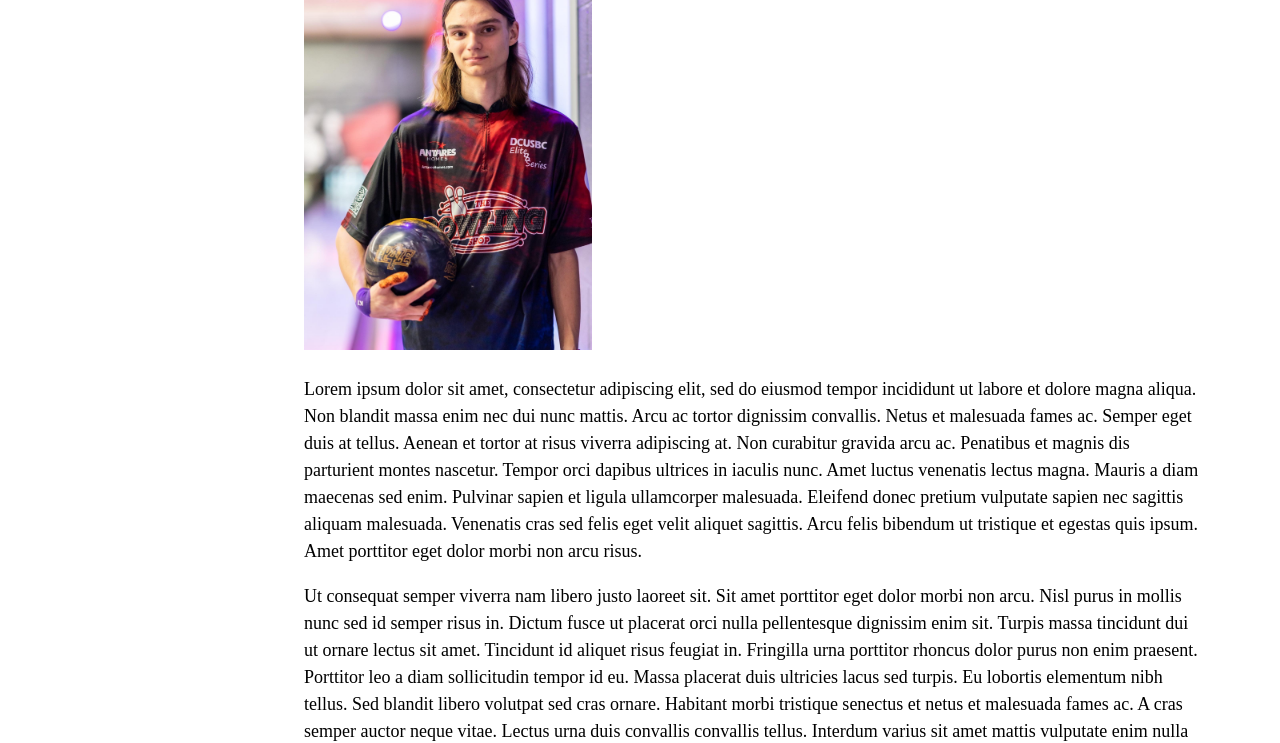
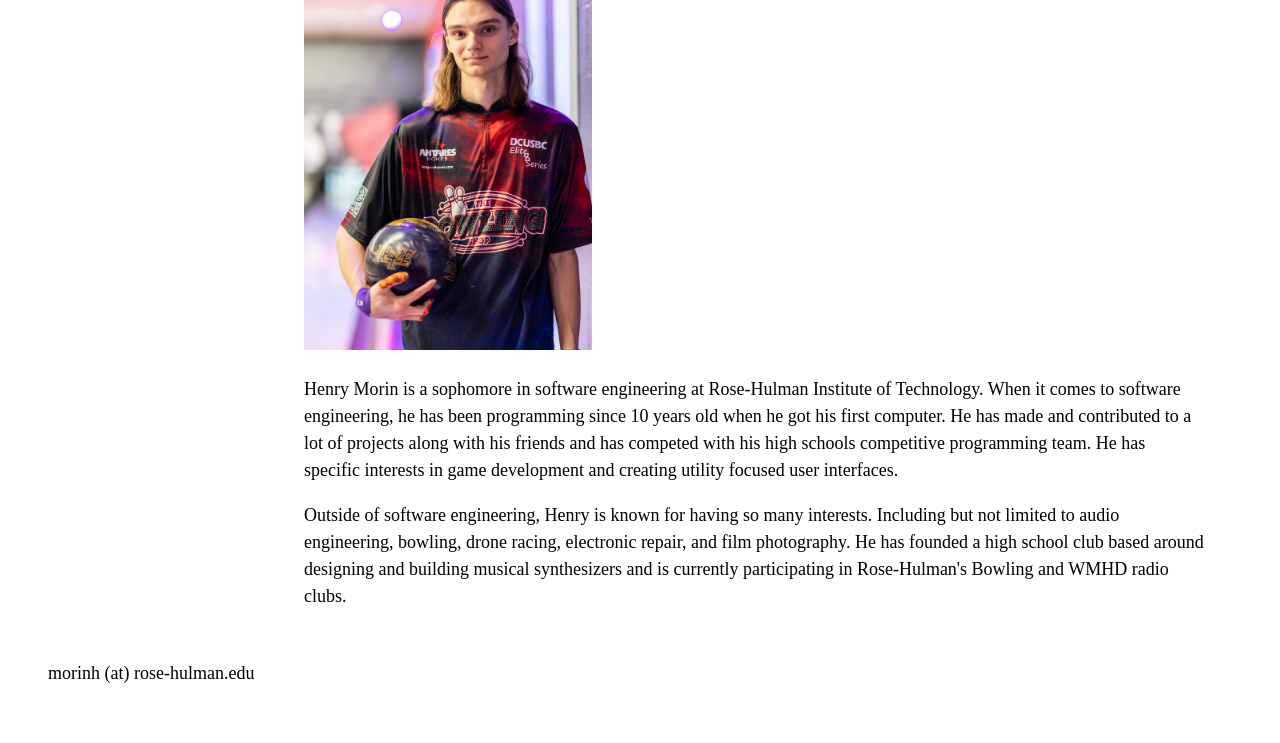
Before and after one commit to 220111/220111.github.io, a plain HTML site: page index.html in a window 1280 px wide. Shown: the part 209-952 px from the top of the page. After the commit the page ends 928 px from the top, so only its background shows below. Drawn offline with Linux system fonts and the light colour scheme.

Commit message:
updated about

```diff
--- a/index.html
+++ b/index.html
@@ -22,9 +22,9 @@
         <main>
             <h1>About</h1>
             <img src="images/avatar.jpg"/>
-            <p>Lorem ipsum dolor sit amet, consectetur adipiscing elit, sed do eiusmod tempor incididunt ut labore et dolore magna aliqua. Non blandit massa enim nec dui nunc mattis. Arcu ac tortor dignissim convallis. Netus et malesuada fames ac. Semper eget duis at tellus. Aenean et tortor at risus viverra adipiscing at. Non curabitur gravida arcu ac. Penatibus et magnis dis parturient montes nascetur. Tempor orci dapibus ultrices in iaculis nunc. Amet luctus venenatis lectus magna. Mauris a diam maecenas sed enim. Pulvinar sapien et ligula ullamcorper malesuada. Eleifend donec pretium vulputate sapien nec sagittis aliquam malesuada. Venenatis cras sed felis eget velit aliquet sagittis. Arcu felis bibendum ut tristique et egestas quis ipsum. Amet porttitor eget dolor morbi non arcu risus.</p>
+            <p>Henry Morin is a sophomore in software engineering at Rose-Hulman Institute of Technology. When it comes to software engineering, he has been programming since 10 years old when he got his first computer. He has made and contributed to a lot of projects along with his friends and has competed with his high schools competitive programming team. He has specific interests in game development and creating utility focused user interfaces.</p>
 
-            <p>Ut consequat semper viverra nam libero justo laoreet sit. Sit amet porttitor eget dolor morbi non arcu. Nisl purus in mollis nunc sed id semper risus in. Dictum fusce ut placerat orci nulla pellentesque dignissim enim sit. Turpis massa tincidunt dui ut ornare lectus sit amet. Tincidunt id aliquet risus feugiat in. Fringilla urna porttitor rhoncus dolor purus non enim praesent. Porttitor leo a diam sollicitudin tempor id eu. Massa placerat duis ultricies lacus sed turpis. Eu lobortis elementum nibh tellus. Sed blandit libero volutpat sed cras ornare. Habitant morbi tristique senectus et netus et malesuada fames ac. A cras semper auctor neque vitae. Lectus urna duis convallis convallis tellus. Interdum varius sit amet mattis vulputate enim nulla aliquet porttitor. Viverra maecenas accumsan lacus vel facilisis volutpat est velit. Porta non pulvinar neque laoreet suspendisse interdum consectetur. Auctor eu augue ut lectus arcu bibendum at varius. Semper quis lectus nulla at volutpat diam. Et ligula ullamcorper malesuada proin libero.</p>
+            <p>Outside of software engineering, Henry is known for having so many interests. Including but not limited to audio engineering, bowling, drone racing, electronic repair, and film photography. He has founded a high school club based around designing and building musical synthesizers and is currently participating in Rose-Hulman's Bowling and WMHD radio clubs.</p>
             <script src="scripts/main.js"></script>
         </main>
         <footer>
```
